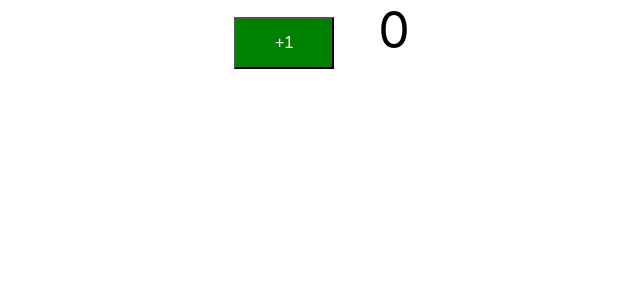
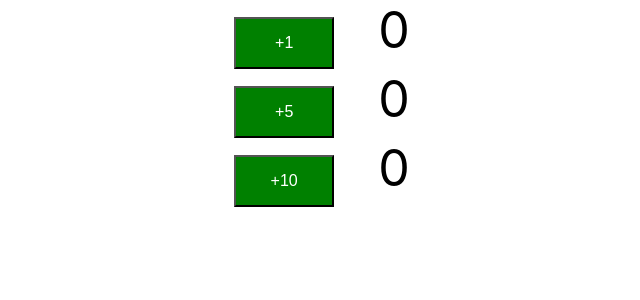
Before and after one commit to aaartorias/CounterApp, a React (Create React App) app: page / in a window 1280 px wide. Shown: the top 300 px of the page, without its empty margins (303-943 px from the left). Built offline with nearby package versions, Linux system fonts and the light colour scheme.

Commit message:
pass increment value from app.js and defined default props values and type checking

```diff
--- a/src/App.js
+++ b/src/App.js
@@ -7,7 +7,9 @@ class App extends Component {
   render() {
     return (
       <div className="App">
-      <Counter />
+      <Counter/>
+      <Counter by={5}/>
+      <Counter by={10}/>
       </div>
     );
   }
--- a/src/components/counter/Counter.jsx
+++ b/src/components/counter/Counter.jsx
@@ -1,6 +1,6 @@
 import React, {Component} from 'react'
 import './Counter.css'
-
+import PropTypes from 'prop-types'
 class Counter extends Component {
 
     constructor() {
@@ -16,7 +16,7 @@ class Counter extends Component {
     render = () => {
         return(
         <div className="counter">
-            <button onClick={this.increment} >+1</button>
+            <button onClick={this.increment} >+{this.props.by}</button>
             <span className="count"> {this.state.counter} </span>
         </div>
         )
@@ -25,7 +25,7 @@ class Counter extends Component {
     increment = () => {
 
         this.setState({
-            counter: this.state.counter + 1,
+            counter: this.state.counter + this.props.by ,
 
         });
         /*
@@ -51,4 +51,16 @@ class Counter extends Component {
     }
 }*/
 
+// declaring default props for Counter
+Counter.defaultProps = {
+    by: 1
+};
+
+// type checking
+// throws warning if invalid type is passed
+Counter.propTypes = {
+    by: PropTypes.number,
+};
+
+
 export default Counter;
```
